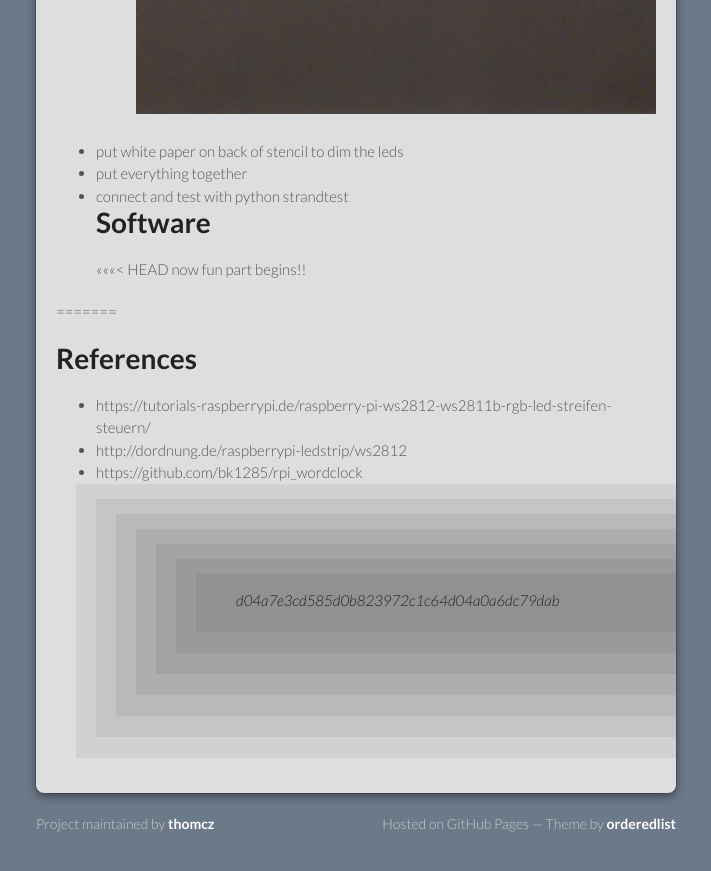
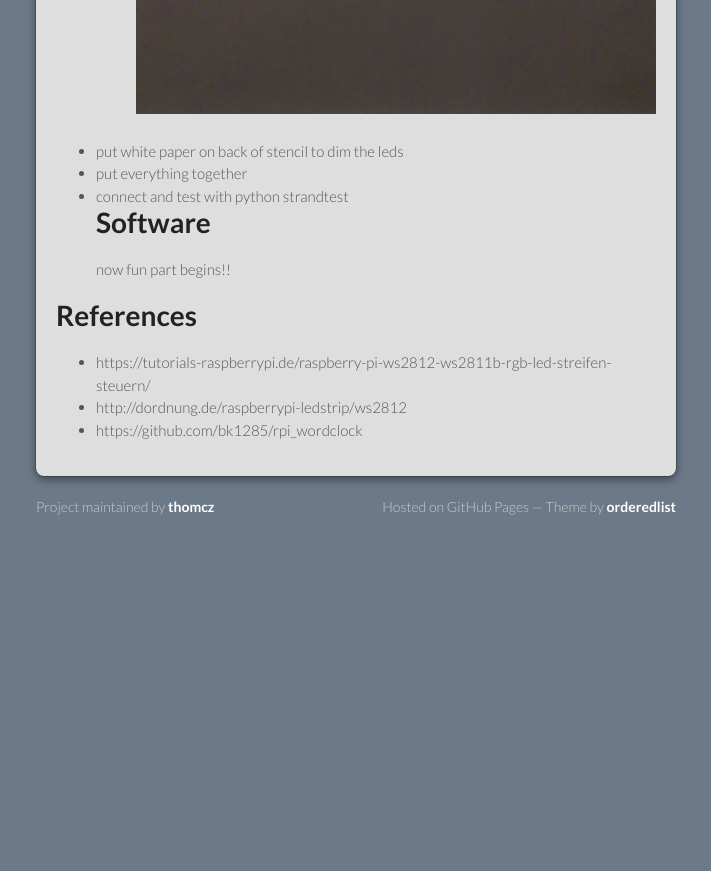
Before and after one commit to thomcz/word-clock, a Jekyll site: the page built from docs/index.md, in a window 1280 px wide and 900 px high, scrolled down 4411 px. Shown: the top 871 px of the window, without its empty margins (284-995 px from the left). Built offline with Jekyll 4.4.1, drawn with Linux system fonts in a browser that asks for light colours; our own code applies the rules of GitHub Pages for plain Markdown files; after the commit the page ends 4998 px from its top, so only the background shows below that.

Commit message:
fixed broken merge

```diff
--- a/docs/index.md
+++ b/docs/index.md
@@ -55,13 +55,9 @@ python python/examples/strandtest.py
 - put everything together
 - connect and test with python strandtest
 # Software
-<<<<<<< HEAD
 now fun part begins!!
-
-=======
 
 # References
 - https://tutorials-raspberrypi.de/raspberry-pi-ws2812-ws2811b-rgb-led-streifen-steuern/
 - http://dordnung.de/raspberrypi-ledstrip/ws2812
 - https://github.com/bk1285/rpi_wordclock
->>>>>>> d04a7e3cd585d0b823972c1c64d04a0a6dc79dab
```
Also changed, not shown: docs/assets/images/led_cut.png (deleted).
